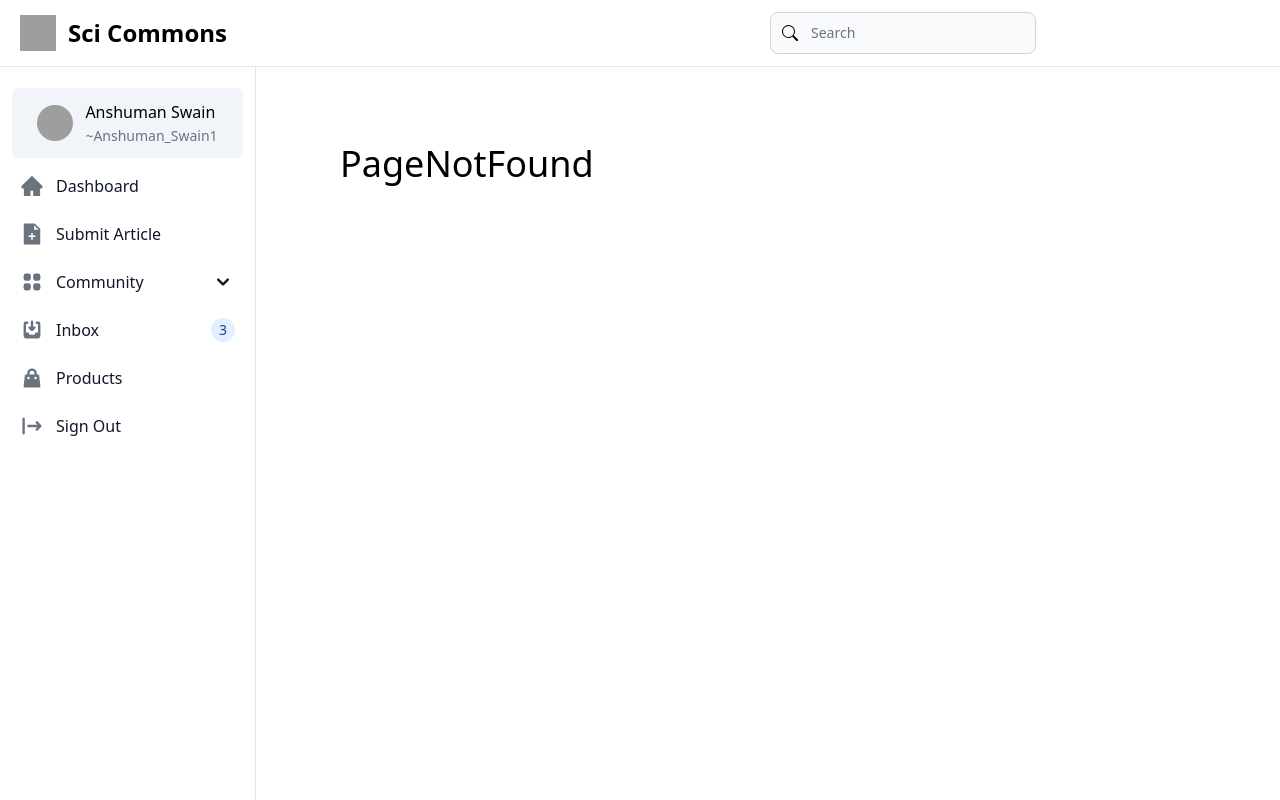
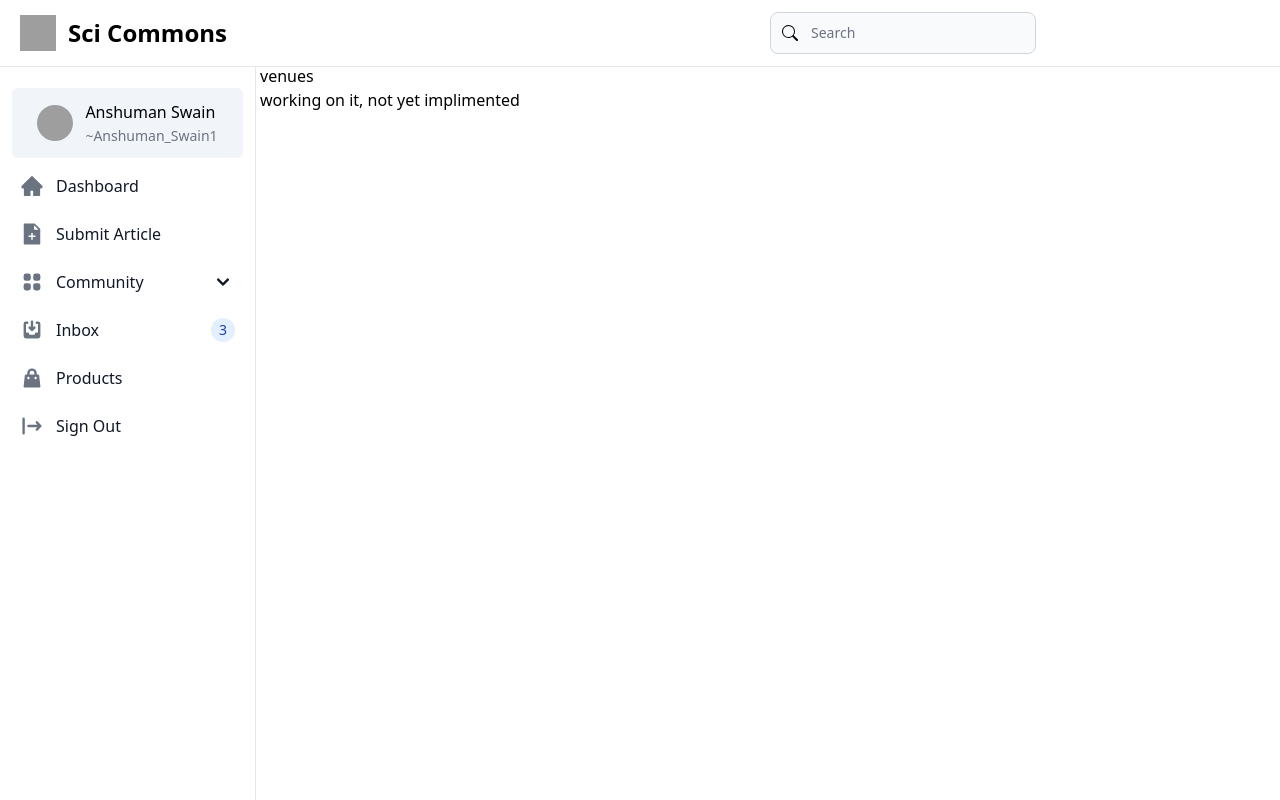
Before and after one commit to anshuman-8/ReviewNet, a Next.js app in the folder review-net/: page /add-community in a window 1280 px wide. Before the commit this address had no page. Built offline with nearby package versions, Linux system fonts and the light colour scheme; grey boxes are pictures that could not be loaded; what @material-tailwind/react would draw is missing.

Commit message:
updated side nav bar

```diff
--- /dev/null
+++ b/review-net/src/pages/add-community.tsx
@@ -0,0 +1,7 @@
+import React from 'react'
+
+export default function venues() {
+  return (
+    <div>venues <br/>working on it, not yet implimented</div>
+  )
+}
```
